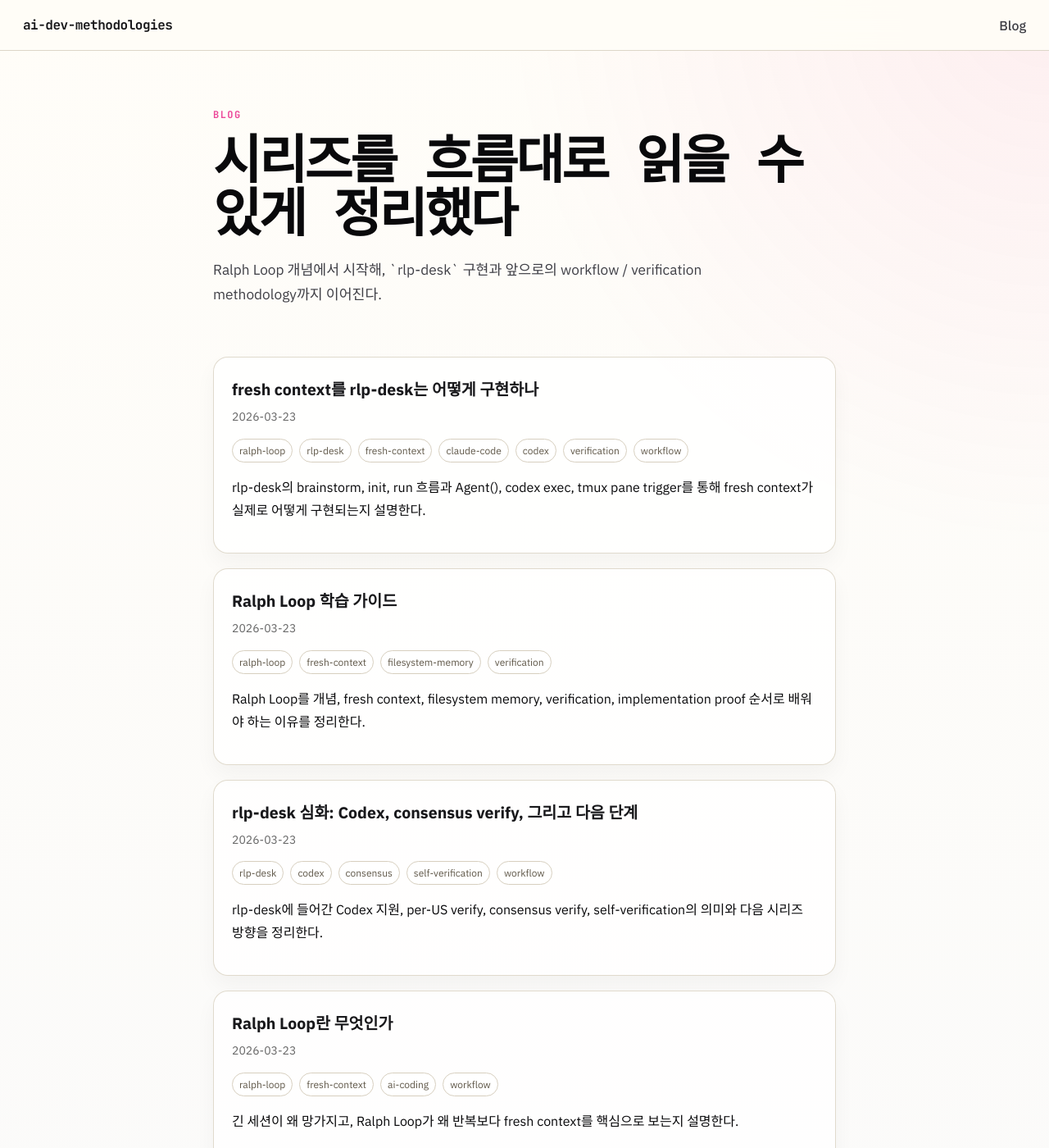
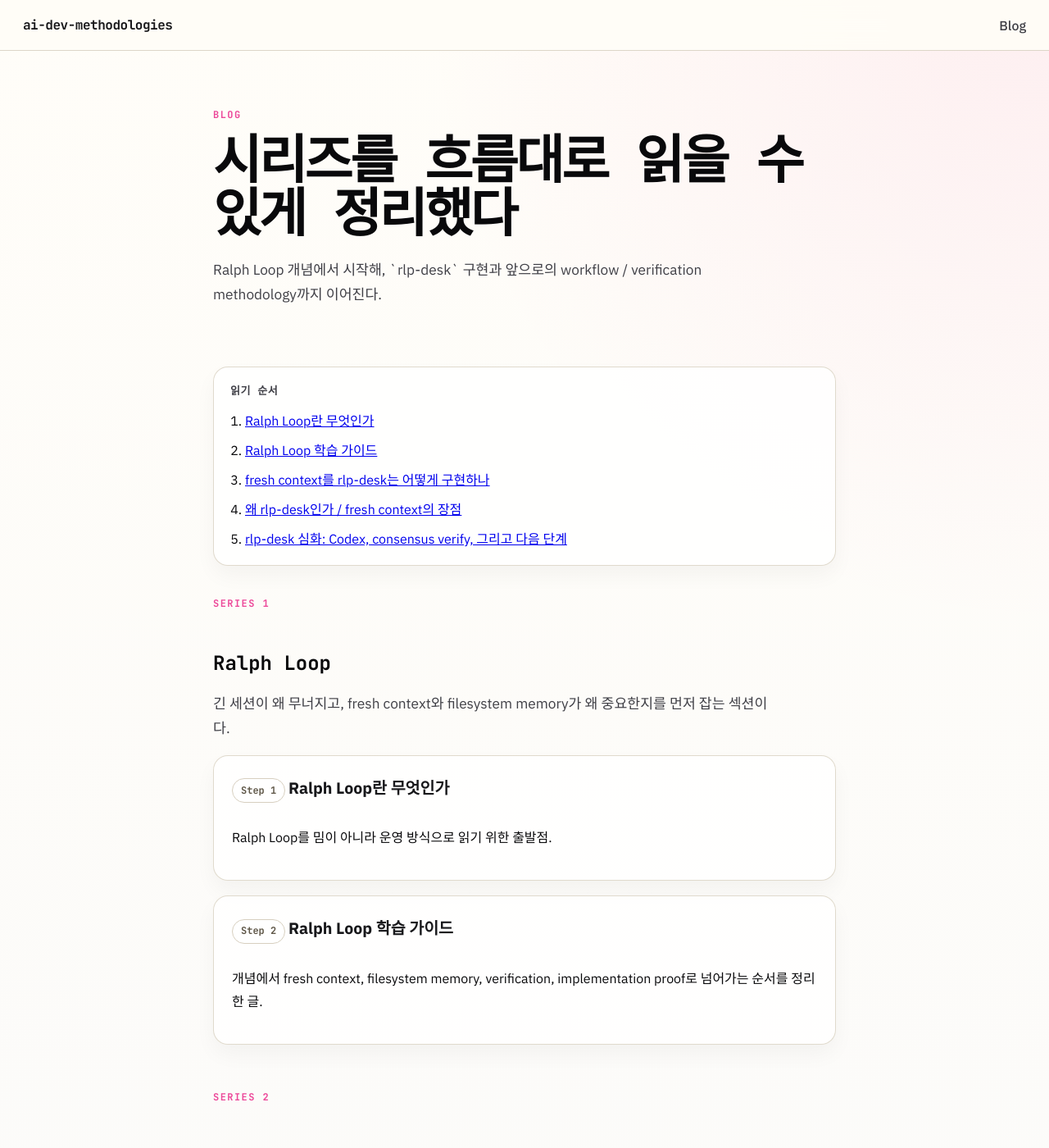
Before and after one commit to ai-dev-methodologies/ai-dev-methodologies.github.io, a Jekyll site: the page built from blog/index.html, in a window 1280 px wide and 1400 px high. Shown: the whole window at 82% size. Built offline with Jekyll 4.4.1, drawn with Linux system fonts in a browser that asks for light colours; some of the changed text lies outside the part shown.

Commit message:
Turn the blog index into a real series hub
Group the live posts into Ralph Loop and rlp-desk sections and present them in the intended reading order instead of a generic reverse-chronological list.

Constraint: Preserve the migration-safe URL structure while making the hub immediately understandable
Confidence: high
Scope-risk: narrow
Reversibility: clean
Directive: The public blog index should reflect narrative order and series grouping, not raw publish chronology
Tested: Blog index and CSS updated locally
Not-tested: Remote Pages rebuild and visual verification after push

```diff
--- a/assets/css/site.css
+++ b/assets/css/site.css
@@ -197,6 +197,35 @@ h2 {
   font-weight: 700;
 }
 
+.group-section {
+  margin-top: 36px;
+}
+
+.group-header {
+  margin-bottom: 18px;
+}
+
+.series-step {
+  display: inline-flex;
+  align-items: center;
+  justify-content: center;
+  min-height: 28px;
+  padding: 0 10px;
+  border-radius: 999px;
+  border: 1px solid #d7cfbf;
+  background: #fff;
+  color: #5f5748;
+  font-family: "JetBrains Mono", monospace;
+  font-size: 12px;
+  font-weight: 700;
+  margin-bottom: 12px;
+}
+
+.post-card.featured {
+  border-color: rgba(236, 72, 153, 0.35);
+  box-shadow: 0 14px 32px rgba(236, 72, 153, 0.08);
+}
+
 .tag-list {
   list-style: none;
   padding: 0;
--- a/blog/index.html
+++ b/blog/index.html
@@ -12,24 +12,68 @@ description: Ralph Loop, rlp-desk, workflow methodology, and verification planni
   </p>
 </section>
 
-<ul class="post-list">
-  {% assign ordered_posts = site.posts | sort: "date" | reverse %}
-  {% for post in ordered_posts %}
+<section class="series-card">
+  <p class="resource-title">읽기 순서</p>
+  <ol class="series-list">
+    <li><a href="/blog/what-is-ralph-loop/">Ralph Loop란 무엇인가</a></li>
+    <li><a href="/blog/how-to-learn-ralph-loop/">Ralph Loop 학습 가이드</a></li>
+    <li><a href="/blog/how-rlp-desk-implements-fresh-context/">fresh context를 rlp-desk는 어떻게 구현하나</a></li>
+    <li><a href="/blog/why-rlp-desk-and-fresh-context/">왜 rlp-desk인가 / fresh context의 장점</a></li>
+    <li><a href="/blog/rlp-desk-codex-consensus-and-whats-next/">rlp-desk 심화: Codex, consensus verify, 그리고 다음 단계</a></li>
+  </ol>
+</section>
+
+<section class="group-section">
+  <div class="group-header">
+    <p class="eyebrow">SERIES 1</p>
+    <h2>Ralph Loop</h2>
+    <p class="hero-copy">긴 세션이 왜 무너지고, fresh context와 filesystem memory가 왜 중요한지를 먼저 잡는 섹션이다.</p>
+  </div>
+  <ul class="post-list">
     <li>
       <article class="post-card">
-        <a class="post-card-title" href="{{ post.url | relative_url }}">{{ post.title }}</a>
-        <div class="meta">{{ post.date | date: "%Y-%m-%d" }}</div>
-        {% if post.tags %}
-        <ul class="tag-list compact">
-          {% for tag in post.tags %}
-          <li>{{ tag }}</li>
-          {% endfor %}
-        </ul>
-        {% endif %}
-        {% if post.description %}
-        <p>{{ post.description }}</p>
-        {% endif %}
+        <span class="series-step">Step 1</span>
+        <a class="post-card-title" href="/blog/what-is-ralph-loop/">Ralph Loop란 무엇인가</a>
+        <p>Ralph Loop를 밈이 아니라 운영 방식으로 읽기 위한 출발점.</p>
       </article>
     </li>
-  {% endfor %}
-</ul>
+    <li>
+      <article class="post-card">
+        <span class="series-step">Step 2</span>
+        <a class="post-card-title" href="/blog/how-to-learn-ralph-loop/">Ralph Loop 학습 가이드</a>
+        <p>개념에서 fresh context, filesystem memory, verification, implementation proof로 넘어가는 순서를 정리한 글.</p>
+      </article>
+    </li>
+  </ul>
+</section>
+
+<section class="group-section">
+  <div class="group-header">
+    <p class="eyebrow">SERIES 2</p>
+    <h2>rlp-desk</h2>
+    <p class="hero-copy">Ralph Loop의 인사이트를 실제 실행 도구와 workflow 구조로 어떻게 내렸는지를 보여주는 섹션이다.</p>
+  </div>
+  <ul class="post-list">
+    <li>
+      <article class="post-card featured">
+        <span class="series-step">Hub</span>
+        <a class="post-card-title" href="/blog/how-rlp-desk-implements-fresh-context/">fresh context를 rlp-desk는 어떻게 구현하나</a>
+        <p>이 시리즈의 가운데 허브 글. 명령 흐름, file contract, worker/verifier 분리, per-US verify와 self-verification을 실제 구조로 보여준다.</p>
+      </article>
+    </li>
+    <li>
+      <article class="post-card">
+        <span class="series-step">Context</span>
+        <a class="post-card-title" href="/blog/why-rlp-desk-and-fresh-context/">왜 rlp-desk인가 / fresh context의 장점</a>
+        <p>왜 이 구현 자산을 만들었는지, 왜 fresh context를 이 방식으로 밀었는지 설명하는 브리지 글.</p>
+      </article>
+    </li>
+    <li>
+      <article class="post-card">
+        <span class="series-step">Advanced</span>
+        <a class="post-card-title" href="/blog/rlp-desk-codex-consensus-and-whats-next/">rlp-desk 심화: Codex, consensus verify, 그리고 다음 단계</a>
+        <p>Codex 지원, per-US verify, consensus, self-verification과 다음 workflow/verification methodology 시리즈를 연결하는 글.</p>
+      </article>
+    </li>
+  </ul>
+</section>
```
